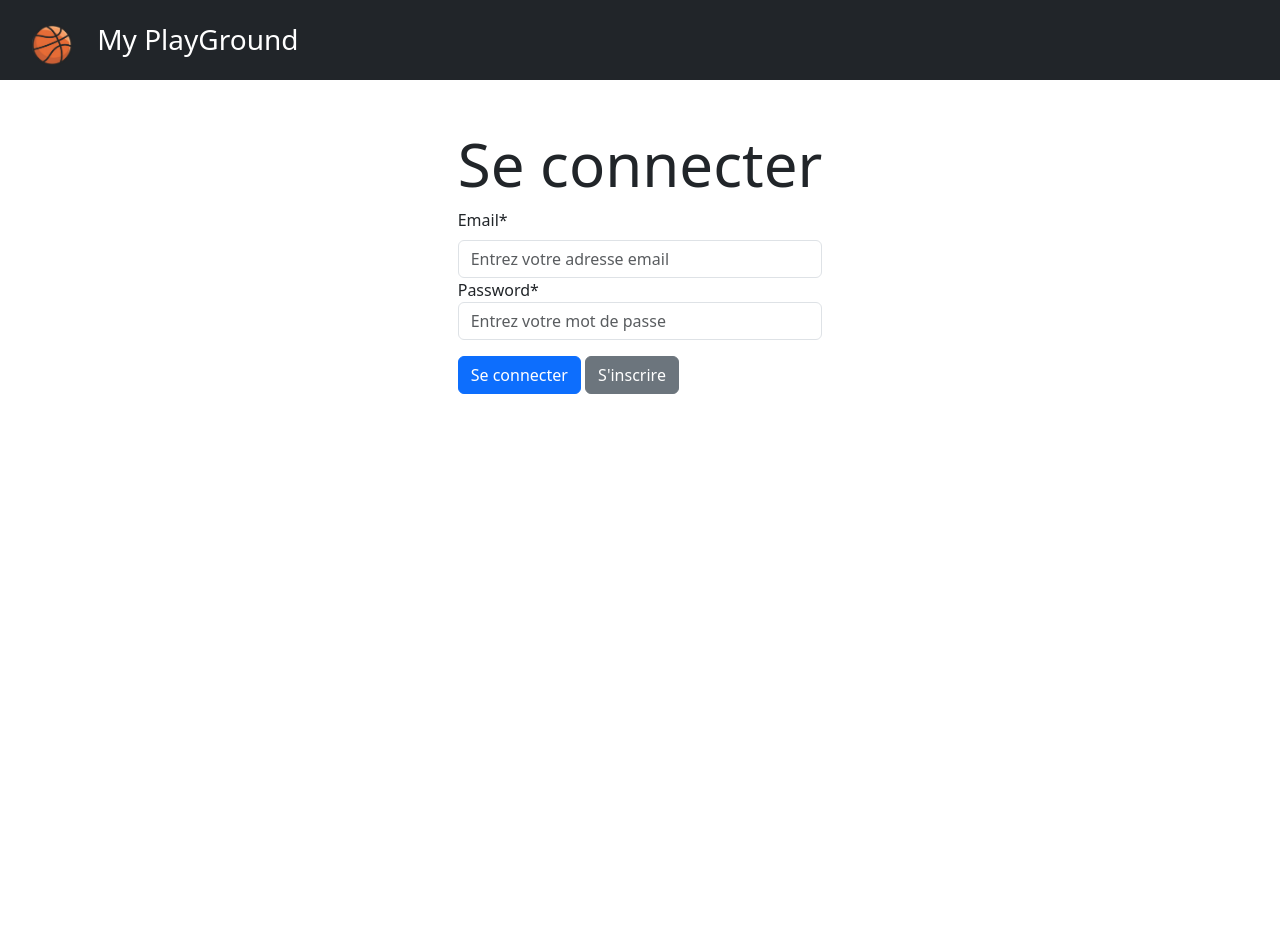
After one commit to RxKujo/MyPlayground, a PHP site: page /login.php in a window 1280 px wide. The commit adds this page. Run offline with PHP 8.4, Linux system fonts and the light colour scheme.

Commit message:
php global var + login unauthenticated

```diff
--- a/data.php
+++ b/data.php
@@ -1,6 +1,6 @@
 <?php
 
-$root = $_SERVER['DOCUMENT_ROOT'] . "MyPlayGround/";
+$root = $_SERVER['DOCUMENT_ROOT'];
 $public = $root . "includes/public/";
 $admin = $root . "includes/admin/";
 $assets = $root . "assets/";
--- a/includes/public/header.php
+++ b/includes/public/header.php
@@ -1,6 +1,6 @@
 <!DOCTYPE html>
 
-<html>
+<html lang="en">
     <head>
         <meta charset="UTF-8">
         <meta name="viewport" content="width=device-width, initial-scale=1.0">
--- /dev/null
+++ b/login.php
@@ -0,0 +1,42 @@
+<?php
+
+include_once "includes/public/header.php";
+
+session_start();
+$isAuthenticated = isset($_SESSION['authenticated']) && $_SESSION['authenticated'];
+
+if ($isAuthenticated) {
+    header("Location: index.php");
+    exit();
+}
+?>
+
+<header class="navbar navbar-dark bg-dark py-0 my-0">
+    <div class="container-fluid">
+        <a id="nav-logo" class="navbar-brand pb-0" href="#" data-page="home">
+            <img src="assets/public/img/logo.png" alt="Logo" class="logo d-inline-block align-text-center">
+            <span class="logo-text" style="font-size: 28px;">My PlayGround</span>
+        </a>
+    </div>
+</header>
+
+<div id="login-page" class="container-fluid d-flex flex-column align-items-center vh-100 mt-5">
+
+    <div>
+        <div>
+            <h1 style="font-size: 60px;">Se connecter</h1>
+        </div>
+        <div role="form-container">
+            <div class="mb-3">
+                <label for="username" class="form-label">Email*</label>
+                <input type="text" class="form-control" id="username" placeholder="Entrez votre adresse email" required>
+
+                <label for="password">Password*</label>
+                <input type="password" class="form-control" id="password" placeholder="Entrez votre mot de passe" required>
+
+                <button type="submit" class="btn btn-primary mt-3" id="login-button">Se connecter</button>
+                <button type="button" class="btn btn-secondary mt-3" id="register-button">S'inscrire</button>
+            </div>
+        </div>
+    </div>
+</div>
--- a/pages/public/home.html
+++ b/pages/public/home.html
@@ -22,7 +22,7 @@
 </div>
 
 
-<div class="d-flex mt-4">
+<div class="d-flex mt-4 mx-auto">
     <div class="d-flex align-items-center mx-5 search-partners-section">
         <div class="d-flex align-items-center flex-column">
             <h3 class="fs-2 fw-bold">Search for Partners</h3>
```
Also changed, not shown: index.php (+12 -1 lines).
